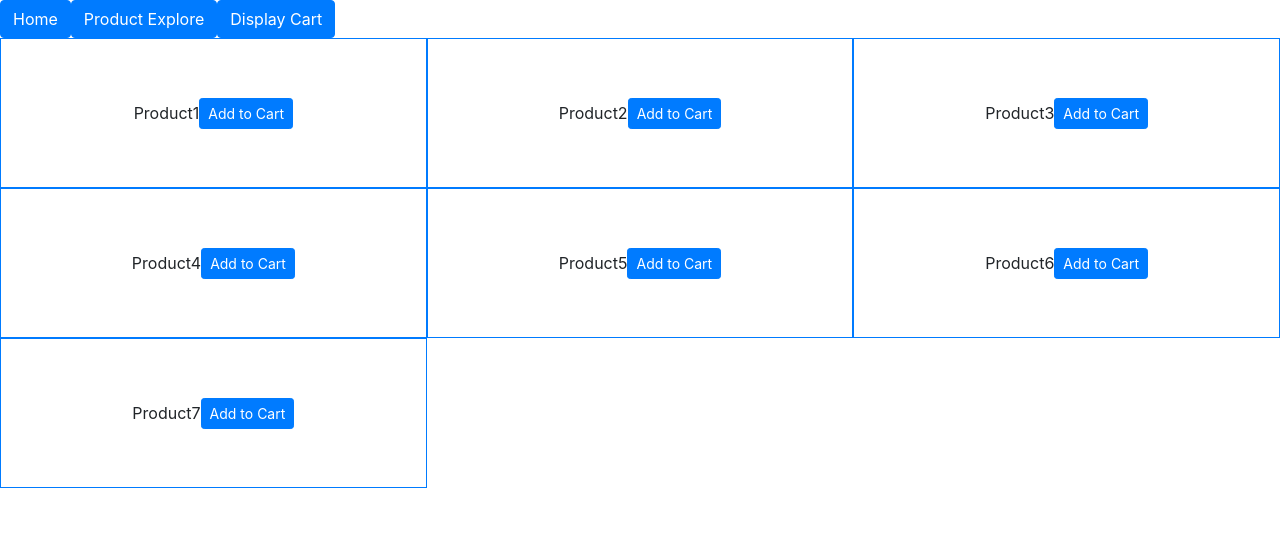
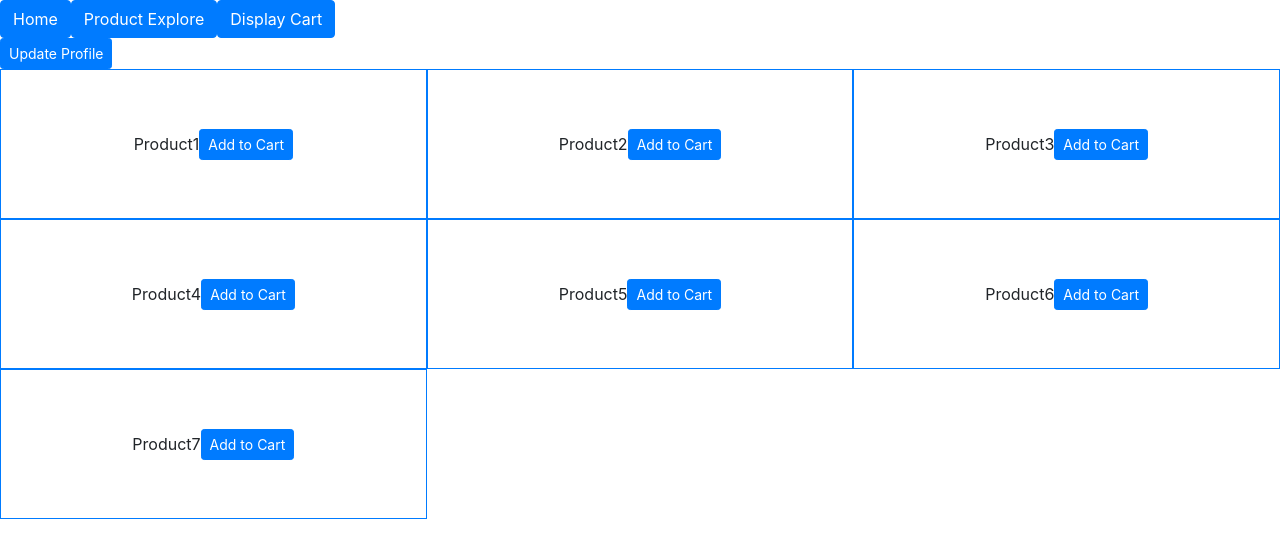
Before and after one commit to cg-101/react-project, a React (Create React App) app: page /p2 in a window 1280 px wide. Shown: the top 558 px of the page. Built offline with nearby package versions, Linux system fonts and the light colour scheme.

Commit message:
upseate profile.

```diff
--- a/src/pages/Page2.js
+++ b/src/pages/Page2.js
@@ -1,5 +1,8 @@
 import { useDispatch, useSelector } from "react-redux";
-import { apiCallAddtoCart } from "../redux/action";
+import {
+  apiCallAddtoCart,
+  apiCallUpdateUserProfile,
+} from "../redux/action";
 
 export default function Page2() {
   const counter = useSelector((state) => state.counter);
@@ -21,8 +24,22 @@ export default function Page2() {
     dispatch(apiCallAddtoCart(product));
   };
 
+  const udpateProfile = (user) => {
+    dispatch(apiCallUpdateUserProfile(user));
+  };
+
   return (
     <div className="container-fluid">
+      <div className="row">
+        <button
+          className="btn btn-sm btn-primary"
+          onClick={() =>
+            udpateProfile({ id: 1, username: "new username" })
+          }
+        >
+          Update Profile
+        </button>
+      </div>
       <div className="row">
         {products.map((product, index) => (
           <div
--- a/src/redux/action.js
+++ b/src/redux/action.js
@@ -1,8 +1,8 @@
 import axios from "axios";
 
+// thunk
 export function apiCallAddtoCart(product) {
   return async (dispatch) => {
-    console.log("CALl....", product);
     const url = "https://jsonplaceholder.typicode.com/posts";
 
     // this will persisist the information at server.
@@ -12,3 +12,15 @@ export function apiCallAddtoCart(product) {
     dispatch({ type: "ADD_TO_CART", payload: product });
   };
 }
+
+export function apiCallUpdateUserProfile(userProfile) {
+  return async (dispatch) => {
+    const url = `https://jsonplaceholder.typicode.com/posts/${userProfile.id}`;
+
+    // api call.
+    await axios.put(url, userProfile);
+
+    // this will udpate my ui
+    dispatch({ type: "UPDATE_PROFILE", payload: userProfile });
+  };
+}
```
